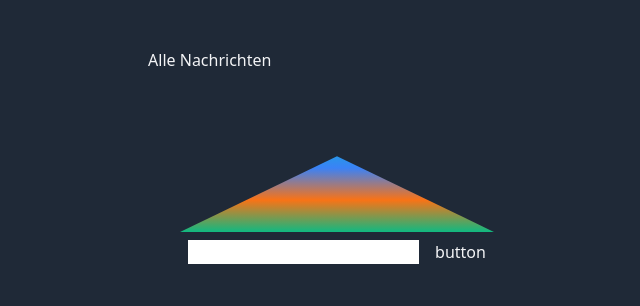
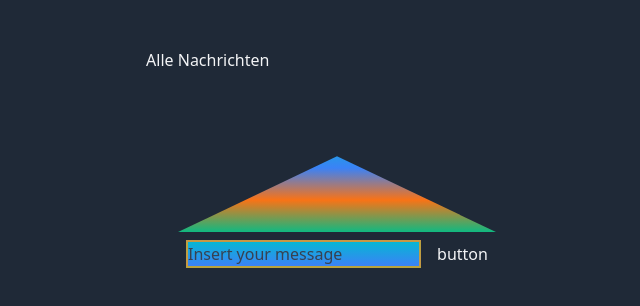
Before and after one commit to Skyle/prsmsg, a Next.js app: page / in a window 1280 px wide. Shown: the top 306 px of the page, without its empty margins (303-943 px from the left). Built offline with nearby package versions, Linux system fonts and the light colour scheme.

Commit message:
colorful input added

```diff
--- a/components/Dreieck.tsx
+++ b/components/Dreieck.tsx
@@ -14,7 +14,7 @@ function Dreieck({}: Props) {
         <div className="p-4 bg-gradient-to-b from-orange-500 to-emerald-500"></div>
       </div>
       <form
-        className="flex p-2 gap-4"
+        className="flex p-2 gap-4 text"
         onSubmit={(e) => {
           e.preventDefault();
         }}
--- a/components/Input.tsx
+++ b/components/Input.tsx
@@ -1,17 +1,21 @@
-import React from "react";
+import React, {useState} from "react";
 
 type Props = {
     value: string;
     onChange: React.ChangeEventHandler<HTMLInputElement>;
 };
 
-function Input({ value, onChange }: Props) {
+function Input({value, onChange}: Props) {
+
     return (
         <input
+            className={'text-gray-700 placeholder:text-gray-700 bg-gradient-to-b from-cyan-500 to-blue-500 border-solid border-2 border-amber-500/75'}
+            placeholder="Insert your message"
             value={value}
             onChange={(e) => {
-        onChange;
-      }}
+                onChange(e)
+            }
+            }
         />
     );
 }
```
Lines whose indentation alone changed are shown as unchanged.
